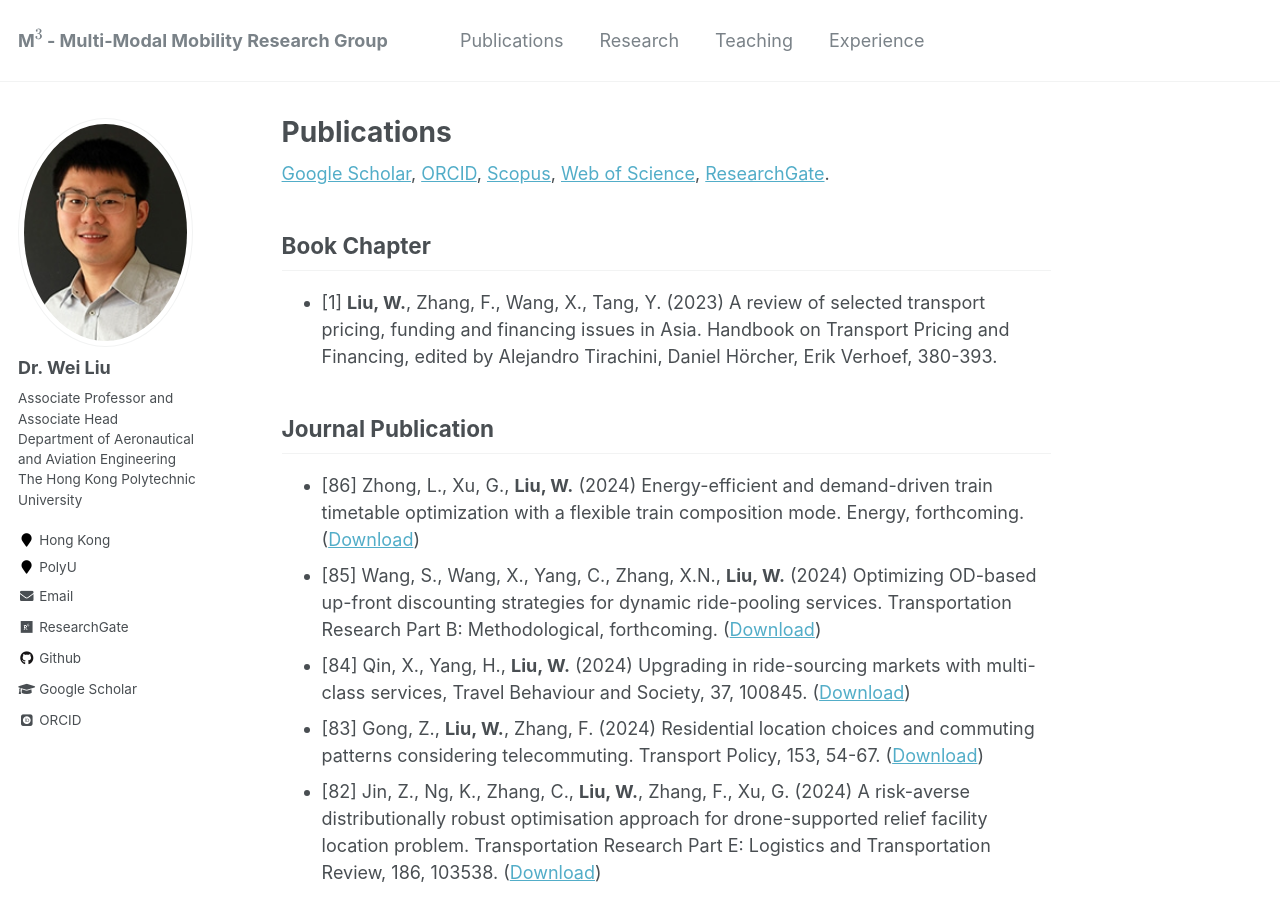
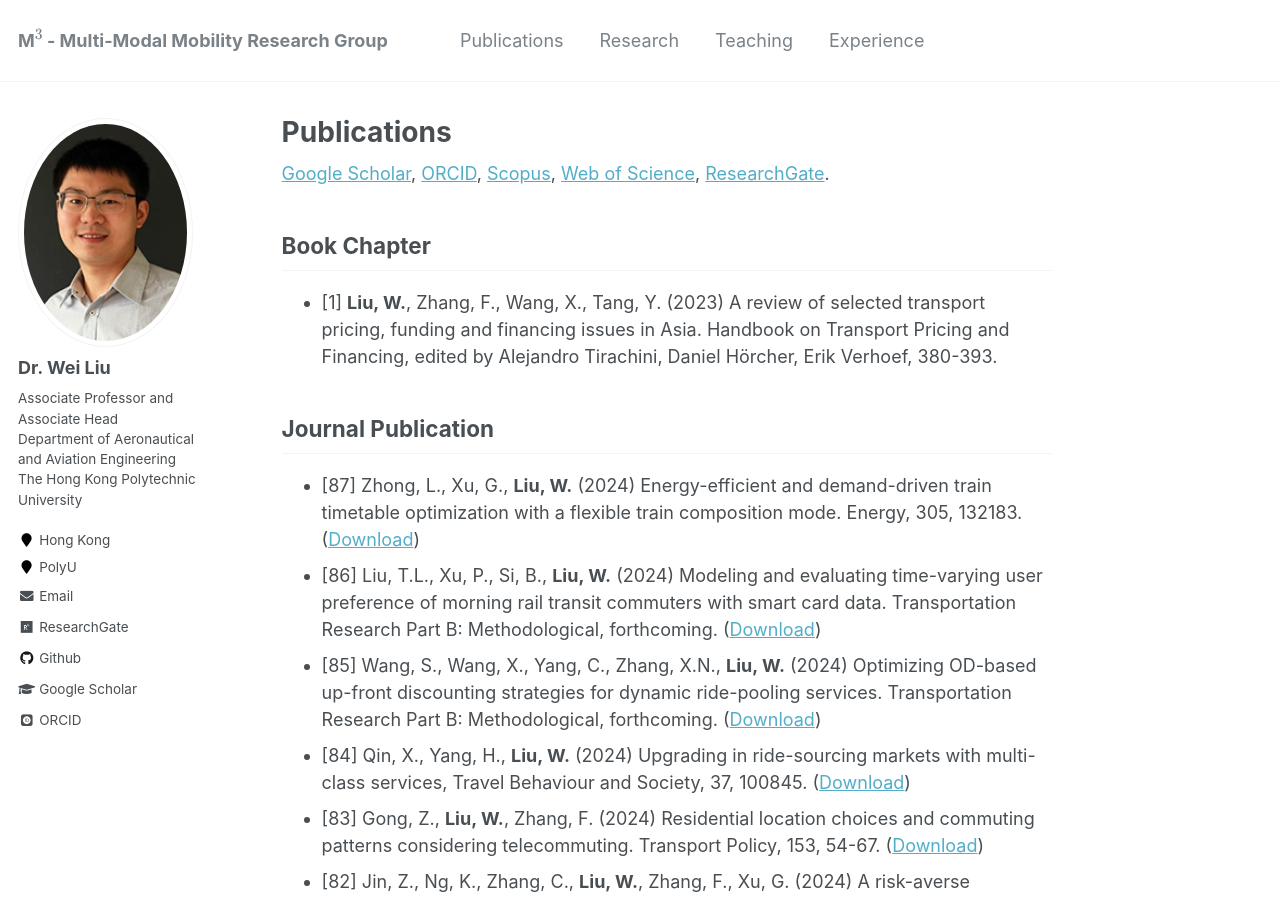
Before and after one commit to weiliu2016/weiliu2016.github.io, a Jekyll site: the page built from _pages/publications.md, in a window 1280 px wide and 900 px high. Built offline with Jekyll 4.4.1, drawn with Linux system fonts in a browser that asks for light colours; some web fonts are replaced; formulas are drawn with MathJax 3.

Commit message:
Update publications.md

```diff
--- a/_pages/publications.md
+++ b/_pages/publications.md
@@ -22,7 +22,8 @@ Book Chapter
 
 Journal Publication
 ----------
-* [86] Zhong, L., Xu, G., **Liu, W.** (2024) Energy-efficient and demand-driven train timetable optimization with a flexible train composition mode. Energy, forthcoming. ([Download](https://doi.org/10.1016/j.energy.2024.xxxxxx))
+* [87] Zhong, L., Xu, G., **Liu, W.** (2024) Energy-efficient and demand-driven train timetable optimization with a flexible train composition mode. Energy, 305, 132183. ([Download](https://doi.org/10.1016/j.energy.2024.132183))
+* [86] Liu, T.L., Xu, P., Si, B., **Liu, W.** (2024) Modeling and evaluating time-varying user preference of morning rail transit commuters with smart card data. Transportation Research Part B: Methodological, forthcoming. ([Download](https://doi.org/10.1016/j.trb.2024.xxxxxx))
 * [85] Wang, S., Wang, X., Yang, C., Zhang, X.N., **Liu, W.** (2024) Optimizing OD-based up-front discounting strategies for dynamic ride-pooling services. Transportation Research Part B: Methodological, forthcoming. ([Download](https://doi.org/10.1016/j.trb.2024.xxxxxx))
 * [84] Qin, X., Yang, H., **Liu, W.** (2024) Upgrading in ride-sourcing markets with multi-class services, Travel Behaviour and Society, 37, 100845. ([Download](https://doi.org/10.1016/j.tbs.2024.100845))
 * [83] Gong, Z., **Liu, W.**, Zhang, F. (2024) Residential location choices and commuting patterns considering telecommuting. Transport Policy, 153, 54-67. ([Download](https://doi.org/10.1016/j.tranpol.2024.05.010))
```
